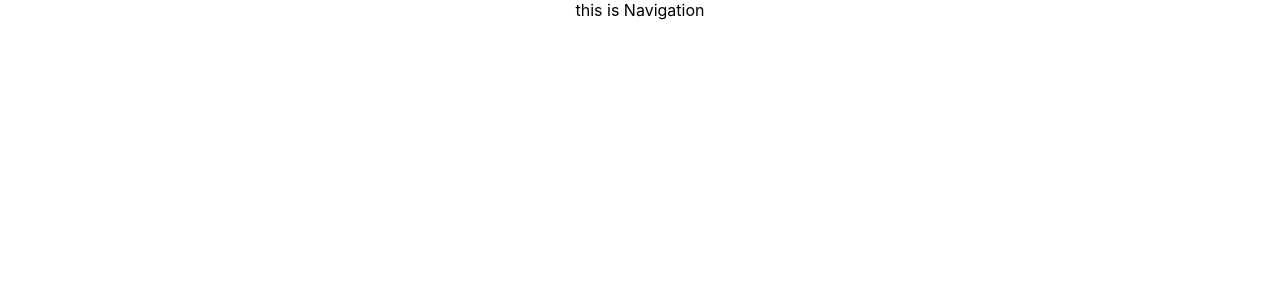
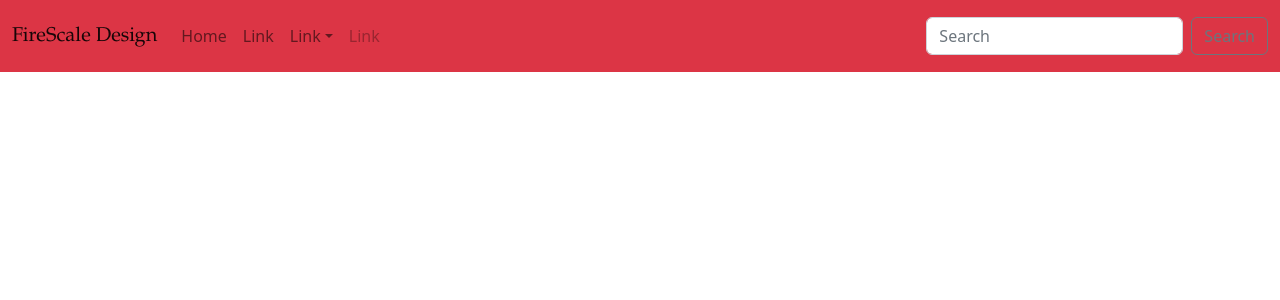
Before and after one commit to Joshsands/firescalealpha, a React (Create React App) app: page / in a window 1280 px wide. Shown: the top 300 px of the page. Built offline with nearby package versions, Linux system fonts and the light colour scheme.

Commit message:
added navbar

```diff
--- a/package.json
+++ b/package.json
@@ -6,7 +6,9 @@
     "@testing-library/jest-dom": "^5.16.5",
     "@testing-library/react": "^13.4.0",
     "@testing-library/user-event": "^13.5.0",
+    "bootstrap": "^5.2.3",
     "react": "^18.2.0",
+    "react-bootstrap": "^2.7.0",
     "react-dom": "^18.2.0",
     "react-scripts": "5.0.1",
     "web-vitals": "^2.1.4"
--- a/src/App.css
+++ b/src/App.css
@@ -1,38 +1,3 @@
-.App {
-  text-align: center;
+.logo {
+  font-family: Garamond, serif;
 }
-
-.App-logo {
-  height: 40vmin;
-  pointer-events: none;
-}
-
-@media (prefers-reduced-motion: no-preference) {
-  .App-logo {
-    animation: App-logo-spin infinite 20s linear;
-  }
-}
-
-.App-header {
-  background-color: #282c34;
-  min-height: 100vh;
-  display: flex;
-  flex-direction: column;
-  align-items: center;
-  justify-content: center;
-  font-size: calc(10px + 2vmin);
-  color: white;
-}
-
-.App-link {
-  color: #61dafb;
-}
-
-@keyframes App-logo-spin {
-  from {
-    transform: rotate(0deg);
-  }
-  to {
-    transform: rotate(360deg);
-  }
-}
--- a/src/components/Navigation.js
+++ b/src/components/Navigation.js
@@ -1,9 +1,55 @@
-import React from 'react'
+import React from 'react';
+import Button from 'react-bootstrap/Button';
+import Container from 'react-bootstrap/Container';
+import Form from 'react-bootstrap/Form';
+import Nav from 'react-bootstrap/Nav';
+import Navbar from 'react-bootstrap/Navbar';
+import NavDropdown from 'react-bootstrap/NavDropdown';
+import 'bootstrap/dist/css/bootstrap.min.css';
+import '../App.css'
 
-export default function Navigation() {
+
+function Navigation() {
   return (
-    <div>
-      this is Navigation
-    </div>
-  )
+    <Navbar bg="danger" expand="lg">
+      <Container fluid>
+        <Navbar.Brand href="#" className='logo'>FireScale Design</Navbar.Brand>
+        <Navbar.Toggle aria-controls="navbarScroll" />
+        <Navbar.Collapse id="navbarScroll">
+          <Nav
+            className="me-auto my-2 my-lg-2"
+            style={{ maxHeight: '100px' }}
+            navbarScroll
+          >
+            <Nav.Link href="#action1">Home</Nav.Link>
+            <Nav.Link href="#action2">Link</Nav.Link>
+            <NavDropdown title="Link" id="navbarScrollingDropdown">
+              <NavDropdown.Item href="#action3">Action</NavDropdown.Item>
+              <NavDropdown.Item href="#action4">
+                Another action
+              </NavDropdown.Item>
+              <NavDropdown.Divider />
+              <NavDropdown.Item href="#action5">
+                Something else here
+              </NavDropdown.Item>
+            </NavDropdown>
+            <Nav.Link href="#" disabled>
+              Link
+            </Nav.Link>
+          </Nav>
+          <Form className="d-flex">
+            <Form.Control
+              type="search"
+              placeholder="Search"
+              className="me-2"
+              aria-label="Search"
+            />
+            <Button variant="outline-secondary">Search</Button>
+          </Form>
+        </Navbar.Collapse>
+      </Container>
+    </Navbar>
+  );
 }
+
+export default Navigation;
```
Also changed, not shown: 1 other file (tests, documents, lock files or other folders).
